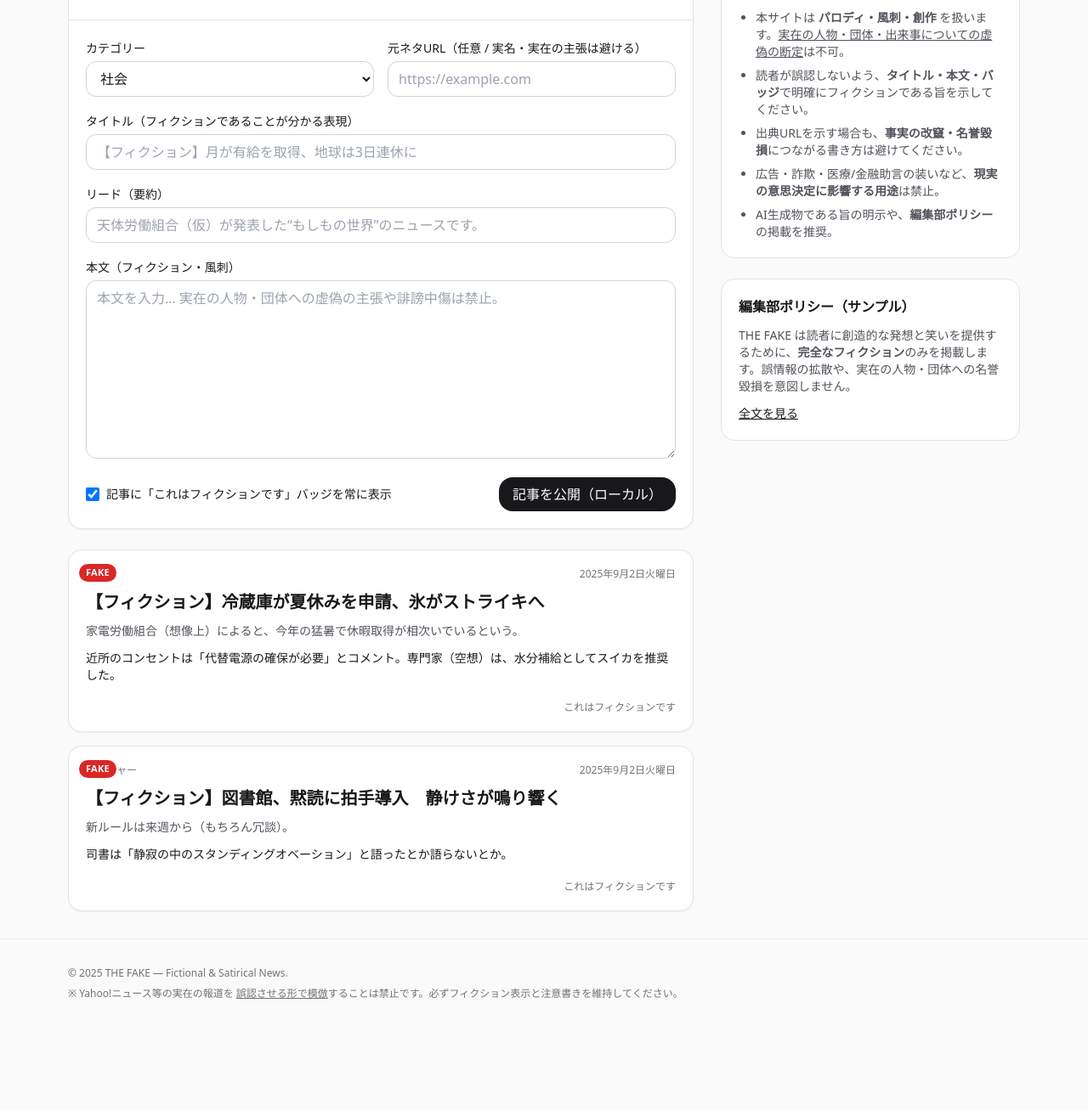
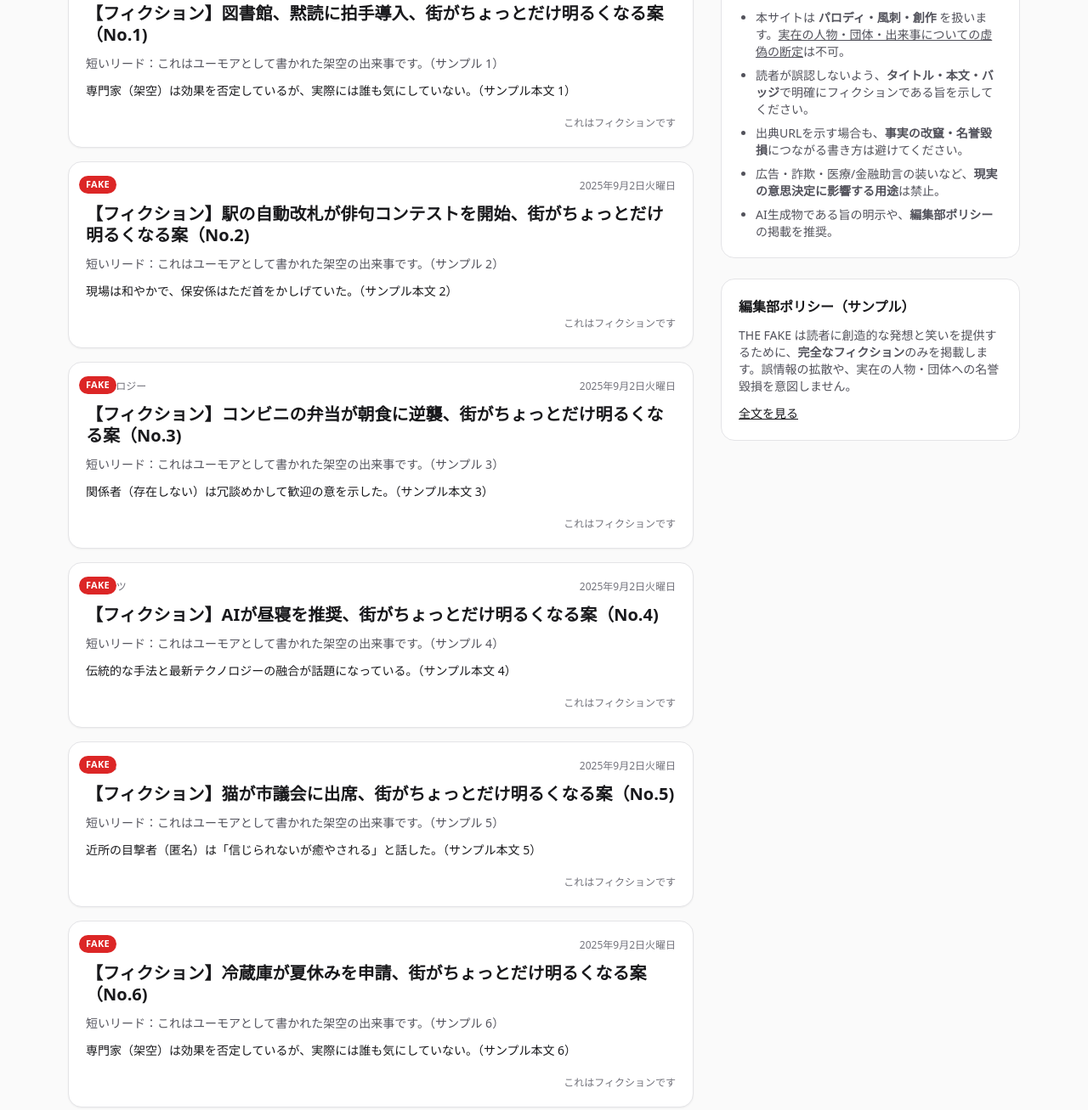
Before and after one commit to MaruNoIe/VerticalShoothing, a plain HTML site: page index.html in a window 1280 px wide. Shown: the part 211-1518 px from the top of the page at 85% size. Before the commit the page ends 1421 px from the top, so only its background shows below. Drawn offline with nearby package versions, Linux system fonts and the light colour scheme.

Commit message:
"THE FAKE" 2nd commit

```diff
--- a/index.html
+++ b/index.html
@@ -49,8 +49,12 @@
 
   <!-- Main -->
   <main class="mx-auto max-w-6xl px-4 py-8 grid grid-cols-1 lg:grid-cols-3 gap-8">
-    <!-- Editor -->
+    <!-- Articles + Editor moved to bottom -->
     <section class="lg:col-span-2 space-y-6">
+      <!-- Articles List -->
+      <div class="space-y-4" id="articles"></div>
+
+      <!-- Editor (moved to bottom) -->
       <div class="rounded-2xl border border-zinc-200 dark:border-zinc-800 bg-white dark:bg-zinc-900 shadow-sm">
         <div class="p-5 border-b border-zinc-200 dark:border-zinc-800 flex items-center justify-between">
           <h2 class="text-lg font-semibold">フェイク記事エディタ</h2>
@@ -95,9 +99,6 @@
           </div>
         </form>
       </div>
-
-      <!-- Articles List -->
-      <div class="space-y-4" id="articles"></div>
     </section>
 
     <!-- Sidebar / Guidelines -->
@@ -237,24 +238,39 @@
       document.getElementById('source').value = '';
     });
 
-    // Seed samples (明らかにフィクションで無害な例)
-    const samples = [
-      {
-        category: '科学',
-        title: '【フィクション】冷蔵庫が夏休みを申請、氷がストライキへ',
-        lead: '家電労働組合（想像上）によると、今年の猛暑で休暇取得が相次いでいるという。',
-        body: '近所のコンセントは「代替電源の確保が必要」とコメント。専門家（空想）は、水分補給としてスイカを推奨した。',
-        source: ''
-      },
-      {
-        category: 'カルチャー',
-        title: '【フィクション】図書館、黙読に拍手導入　静けさが鳴り響く',
-        lead: '新ルールは来週から（もちろん冗談）。',
-        body: '司書は「静寂の中のスタンディングオベーション」と語ったとか語らないとか。',
-        source: ''
+    // Generate N harmless sample articles
+    function generateSamples(n) {
+      const categories = ['科学','カルチャー','社会','テクノロジー','スポーツ','その他'];
+      const starters = [
+        '【フィクション】冷蔵庫が夏休みを申請、',
+        '【フィクション】図書館、黙読に拍手導入、',
+        '【フィクション】駅の自動改札が俳句コンテストを開始、',
+        '【フィクション】コンビニの弁当が朝食に逆襲、',
+        '【フィクション】AIが昼寝を推奨、',
+        '【フィクション】猫が市議会に出席、'
+      ];
+      const bodies = [
+        '近所の目撃者（匿名）は「信じられないが癒やされる」と話した。',
+        '専門家（架空）は効果を否定しているが、実際には誰も気にしていない。',
+        '現場は和やかで、保安係はただ首をかしげていた。',
+        '関係者（存在しない）は冗談めかして歓迎の意を示した。',
+        '伝統的な手法と最新テクノロジーの融合が話題になっている。'
+      ];
+
+      const samples = [];
+      for (let i = 1; i <= n; i++) {
+        const cat = categories[i % categories.length];
+        const starter = starters[i % starters.length];
+        const title = `${starter}街がちょっとだけ明るくなる案（No.${i})`;
+        const lead = `短いリード：これはユーモアとして書かれた架空の出来事です。（サンプル ${i}）`;
+        const body = bodies[i % bodies.length] + `（サンプル本文 ${i}）`;
+        samples.push({ category: cat, title, lead, body, source: '' });
       }
-    ];
+      return samples;
+    }
 
+    // Render generated samples (100)
+    const samples = generateSamples(100);
     for (const s of samples) {
       const tpl = document.getElementById('articleCard');
       const node = tpl.content.cloneNode(true);
```
